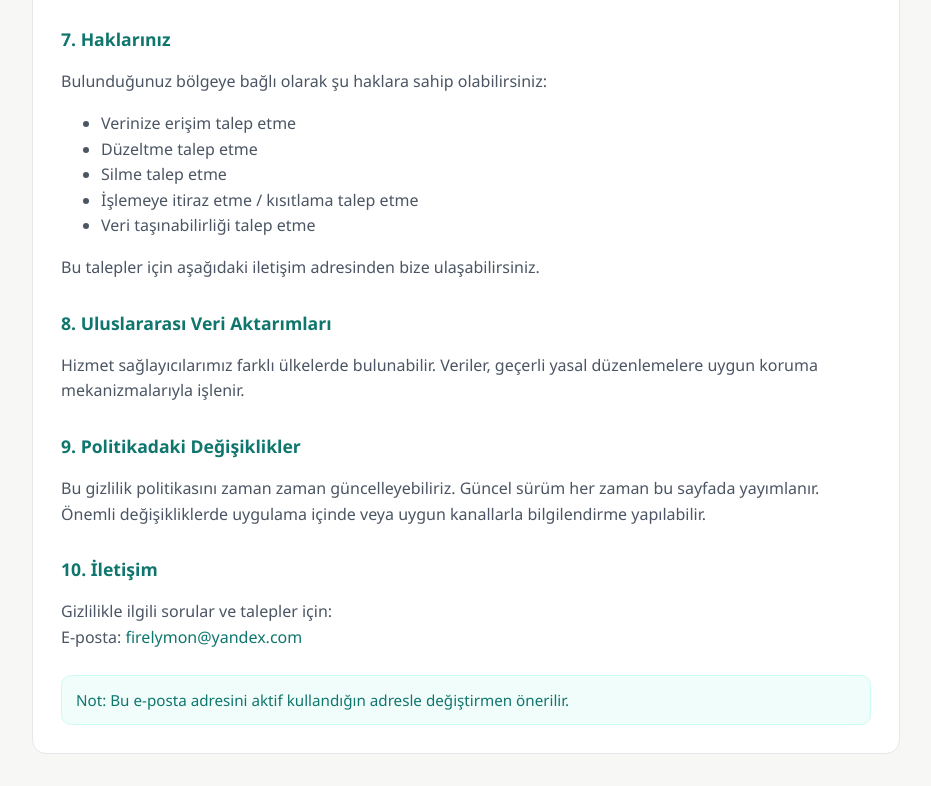
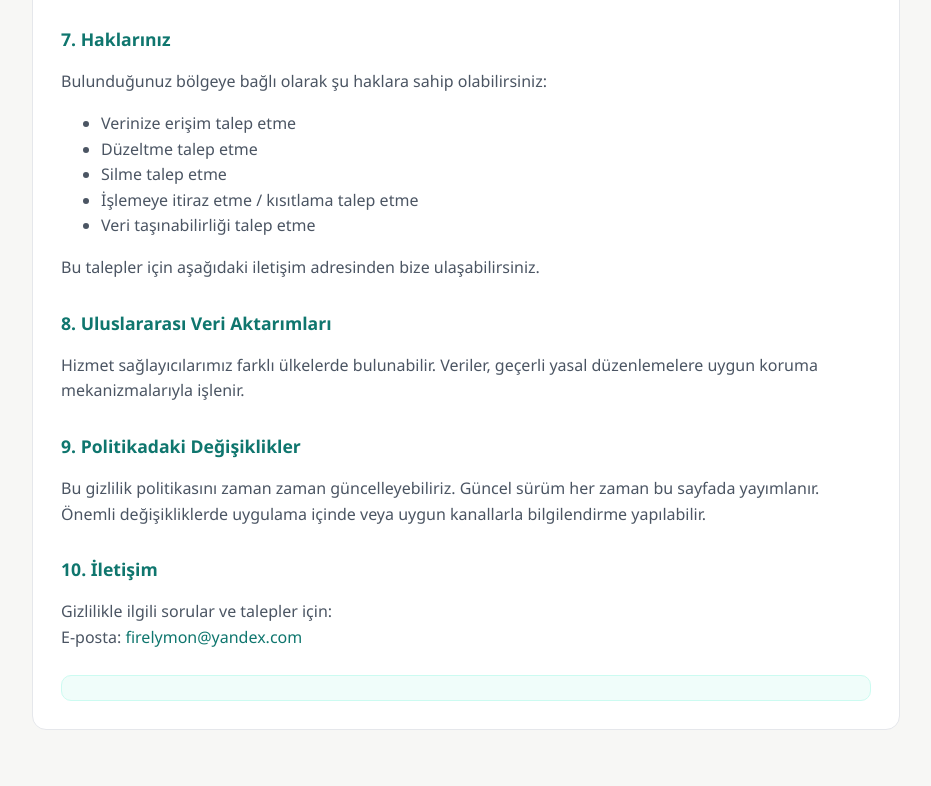
Before and after one commit to grkmorhnuysl/tinscape-privacy, a plain HTML site: page index.html in a window 1280 px wide. Shown: the part 1158-1944 px from the top of the page, without its empty margins (174-1105 px from the left). After the commit the page ends 1920 px from the top, so only its background shows below. Drawn offline with Linux system fonts and the light colour scheme.

Commit message:
Update index.html

```diff
--- a/index.html
+++ b/index.html
@@ -149,7 +149,6 @@
       </p>
 
       <div class="note">
-        Not: Bu e-posta adresini aktif kullandığın adresle değiştirmen önerilir.
       </div>
     </div>
   </div>
```
